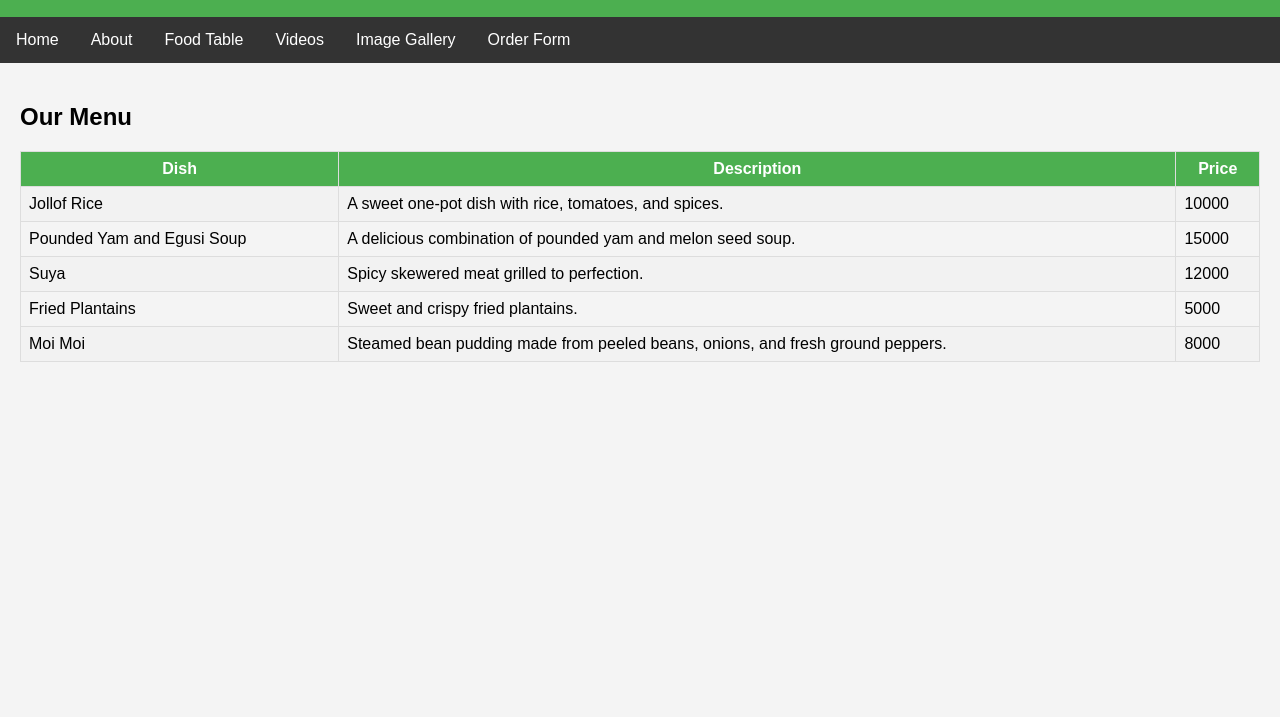
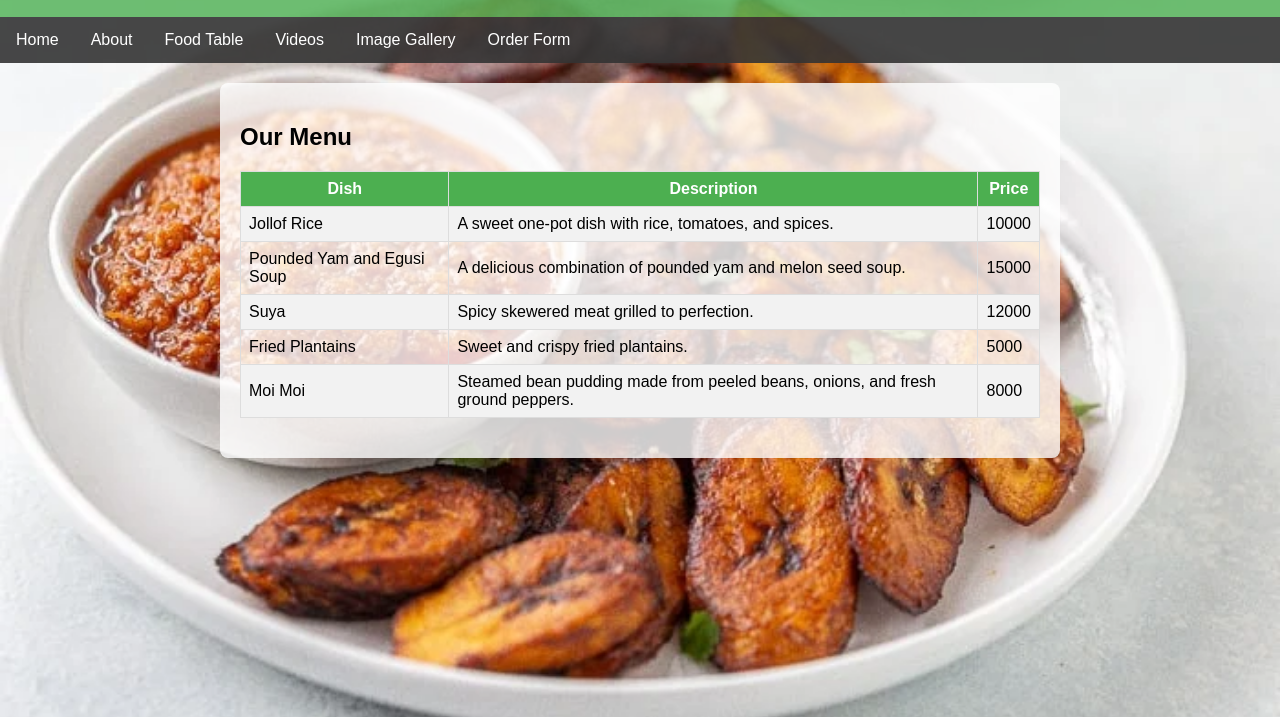
Before and after one commit to PeterOche/foodMenuSite, a plain HTML site: page food-table.html in a window 1280 px wide. Shown: the part 83-800 px from the top of the page. Drawn offline with Linux system fonts and the light colour scheme.

Commit message:
Update styles.css

```diff
--- a/styles.css
+++ b/styles.css
@@ -1,12 +1,13 @@
 body {
     font-family: Arial, sans-serif;
-    background-color: #f4f4f4;
     margin: 0;
     padding: 0;
+    background: url('images/Fried-Plantains-with-Hot-Pepper-Sauce-2.jpg') no-repeat center center fixed; /* Replace 'food-background.jpg' with the path to your image */
+    background-size: cover;
 }
 
 header {
-    background-color: #4CAF50;
+    background-color: rgba(76, 175, 80, 0.8); /* Semi-transparent background */
     color: white;
     padding: 10px 0;
     text-align: center;
@@ -17,7 +18,7 @@ nav ul {
     padding: 0;
     margin: 0;
     overflow: hidden;
-    background-color: #333;
+    background-color: rgba(51, 51, 51, 0.9); /* Semi-transparent background */
 }
 
 nav ul li {
@@ -38,6 +39,10 @@ nav ul li a:hover {
 
 .content {
     padding: 20px;
+    background-color: rgba(255, 255, 255, 0.8); /* Semi-transparent background for readability */
+    margin: 20px auto;
+    max-width: 800px;
+    border-radius: 8px;
 }
 
 form {
@@ -68,3 +73,35 @@ form button {
 form button:hover {
     background-color: #45a049;
 }
+
+table {
+    width: 100%;
+    border-collapse: collapse;
+    margin: 20px 0;
+}
+
+th, td {
+    border: 1px solid #ddd;
+    padding: 8px;
+    text-align: left;
+}
+
+th {
+    background-color: #4CAF50;
+    color: white;
+}
+
+tr:nth-child(even) {
+    background-color: #f2f2f2;
+}
+
+tr:hover {
+    background-color: #ddd;
+}
+
+img {
+    margin: 10px;
+    width: 300px;
+    height: auto;
+    border-radius: 8px;
+}
```
